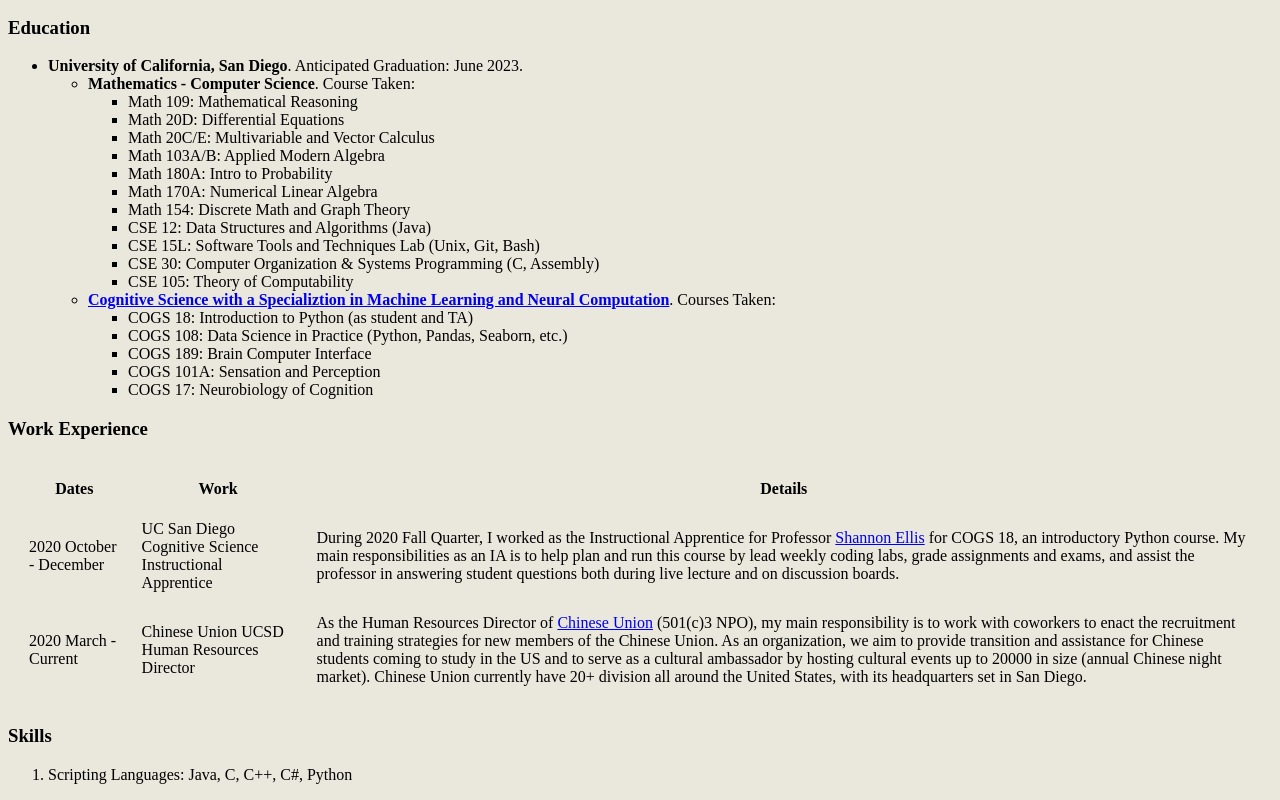
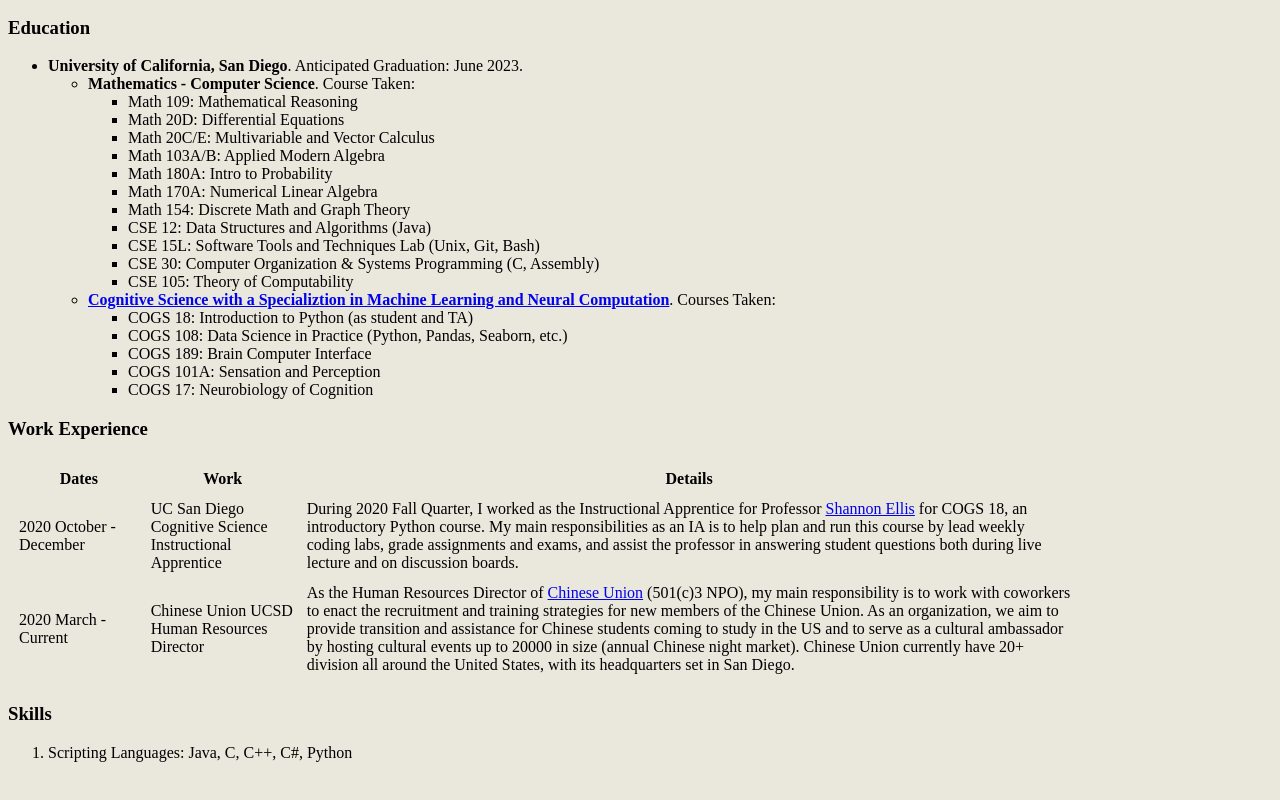
Before and after one commit to Harrison-Q-Ma/CV, a plain HTML site: page index.html in a window 1280 px wide. Shown: the part 464-1264 px from the top of the page. After the commit the page ends 1242 px from the top, so only its background shows below. Drawn offline with Linux system fonts and the light colour scheme.

Commit message:
Updated Work Experience Table

```diff
--- a/index.html
+++ b/index.html
@@ -81,11 +81,11 @@
       </ul>
     <p>
     <h3>Work Experience</h3>
-    <table cellspacing="20">
+    <table style="width:85%" cellspacing=10>
       <tr>
-        <th>Dates</th>
-        <th>Work</th>
-        <th>Details</th>
+        <th style="width:10%">Dates</th>
+        <th style="width:12%">Work</th>
+        <th style="width:63%">Details</th>
       </tr>
       <tr>
         <td>2020 October - December</td>
```
